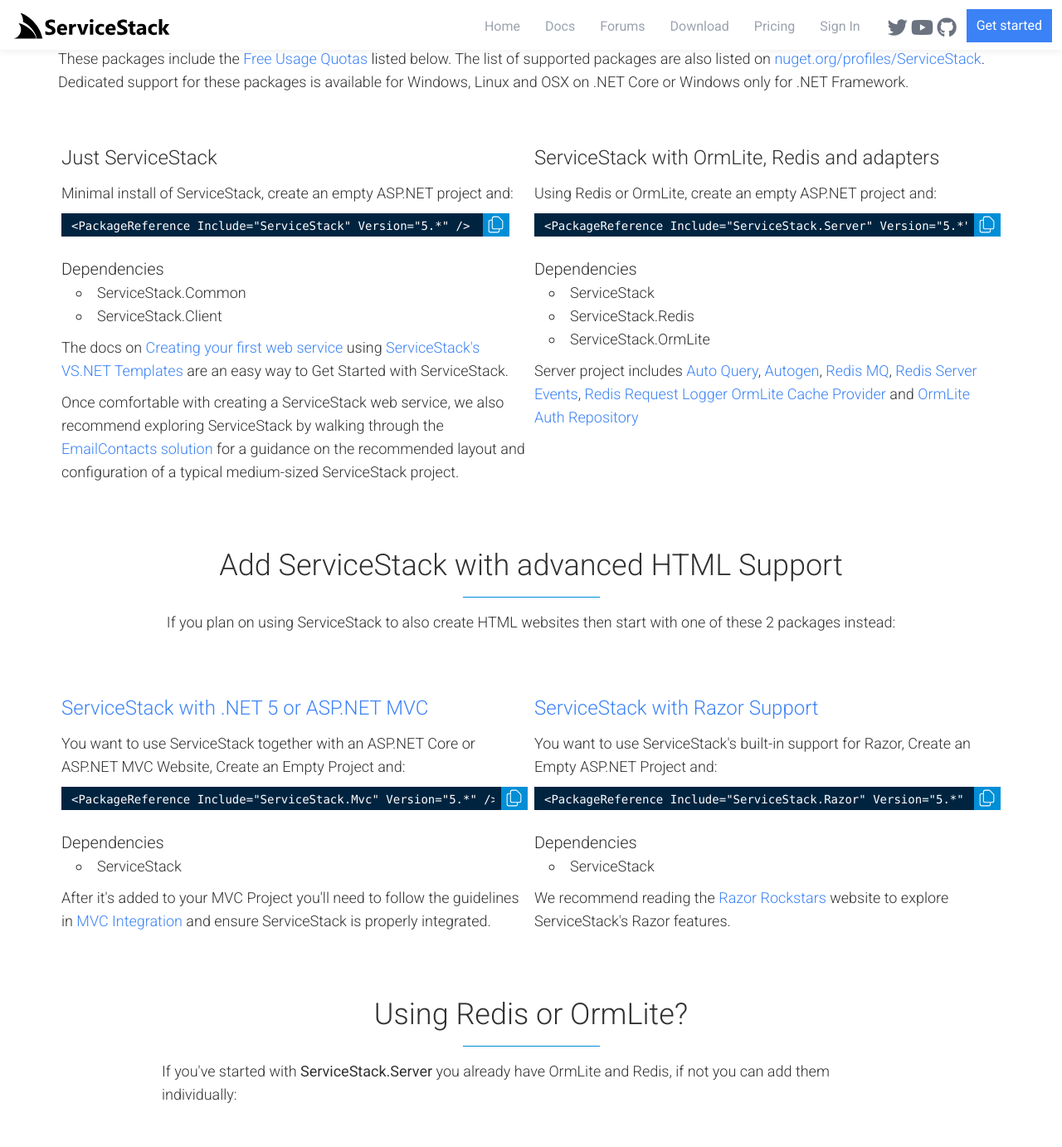
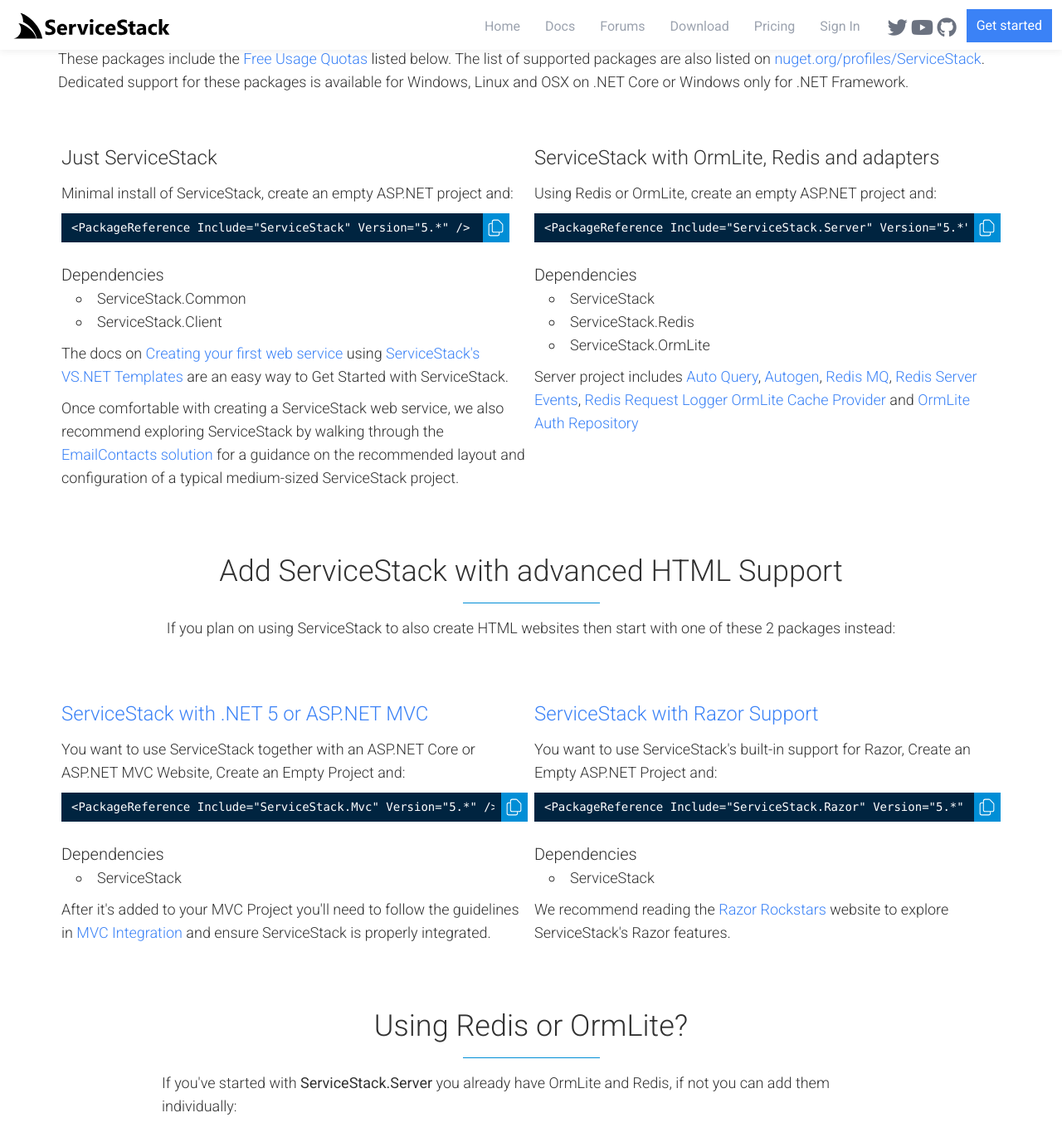
Before and after one commit to mythz/site, a Jekyll site: the page built from _pages/download.html, in a window 1280 px wide and 1400 px high, scrolled down 263 px. Shown: the top 1382 px of the window at 83% size. Built offline with Jekyll 4.4.1, drawn with Linux system fonts in a browser that asks for light colours.

Commit message:
Update css

```diff
--- a/css/litewind.css
+++ b/css/litewind.css
@@ -520,6 +520,7 @@
     .sm\:mt-0 { margin-top:0}
     .sm\:mx-0 { margin-left:0; margin-right:0 }
     .sm\:my-8 {margin-top: 2rem;margin-bottom: 2rem}
+    .sm\:-mt-2{margin-top: -0.5rem}
     .sm\:-mx-4 { margin-left: -1rem; margin-right: -1rem }
     .sm\:mx-auto { margin-left: auto; margin-right: auto }
     .sm\:p-0 {padding:0}.sm\:p-6 {padding: 1.5rem}
--- a/css/styles.css
+++ b/css/styles.css
@@ -345,6 +345,12 @@
     background-color: rgb(243, 244, 246);
     border: 1px solid rgb(209, 213, 219);
 }
+code, pre {
+    font-family: Monaco, Menlo, Consolas, "Courier New", monospace;
+}
+pre {
+    white-space: pre-wrap;
+}
 
 .btn:focus,
 .btn:active {
@@ -493,6 +499,9 @@
 }
 .package-reference-box pre label {
     margin:0;
+    white-space: nowrap;
+    overflow: hidden;
+    line-height: 2.5em;
 }
 .package-reference-box pre {
     margin-bottom: 0;
@@ -520,6 +529,16 @@
         max-width: 510px;
         overflow: hidden;
     }
+}
+.package-reference-box-lg .package-reference-box pre {
+    display: flex;
+}
+.package-reference-box-lg pre label {
+    font-size: 1.125rem;line-height: 1.75rem; /*.text-lg*/
+    padding: .5rem 0;
+}
+.package-reference-box-lg .package-reference-box, .package-reference-box-lg .package-reference-box .copy label {
+    max-width: unset;
 }
 
 /*---------------------------------------
```
